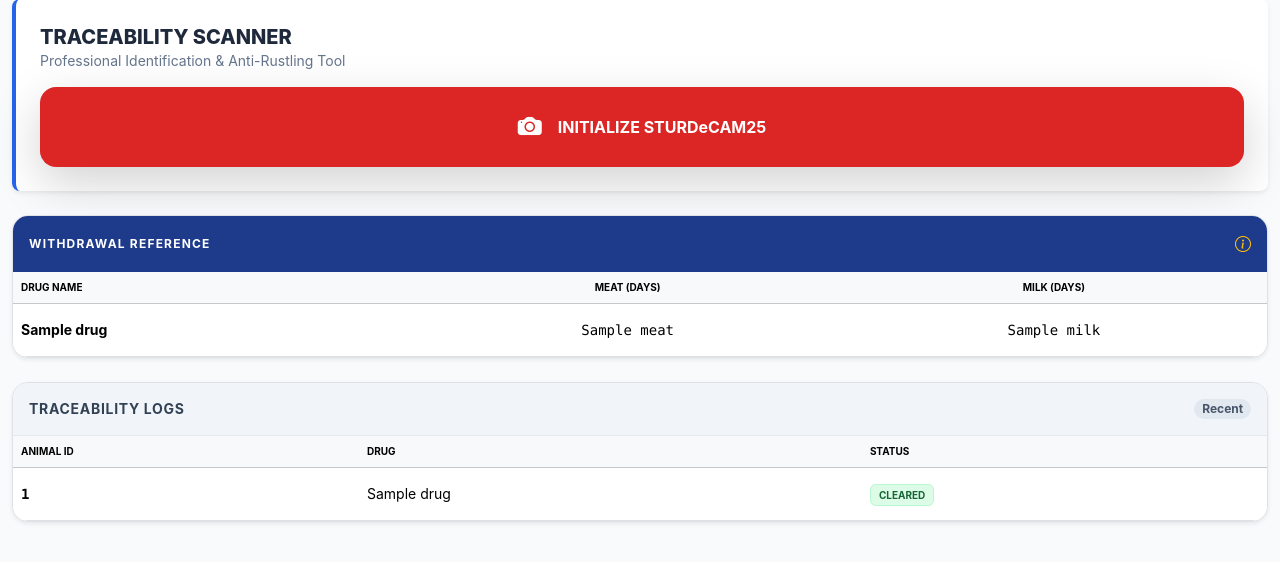
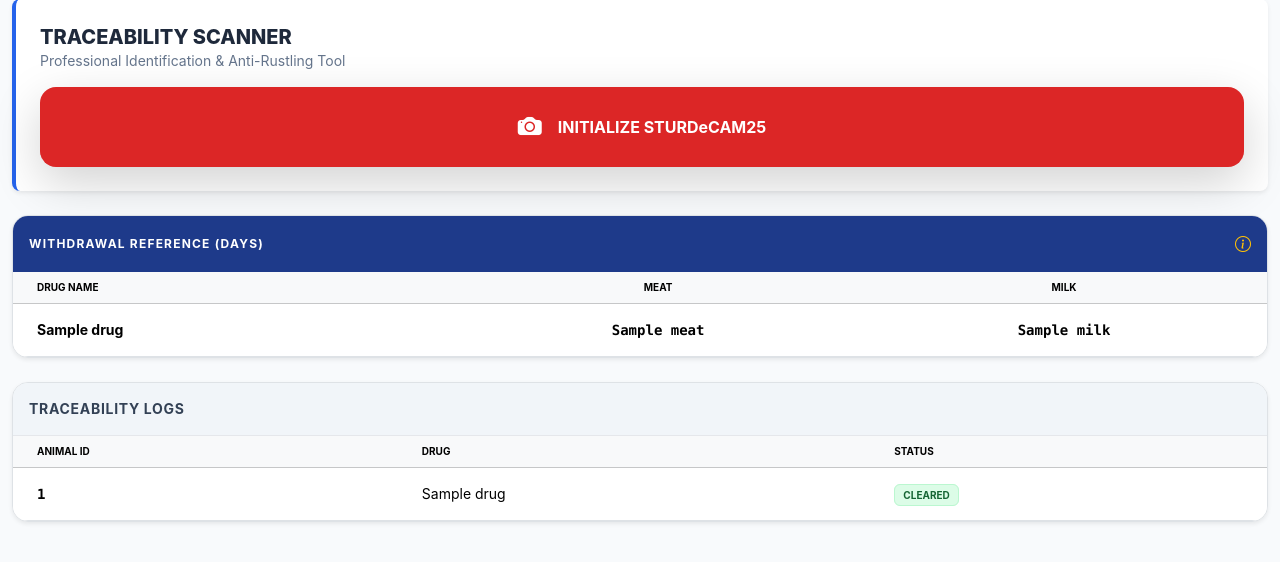
Before and after one commit to nkereril-hub/Vet_Tech-Kenya, a Flask app: template templates/index.html in a window 1280 px wide. Shown: the part 100-662 px from the top of the page. Run offline with Flask 3, Linux system fonts and the light colour scheme; the template is opened without the code that fills it: most values are stand-ins (such as "Sample title", 1, 10 or a date in 2020); some libraries are stand-ins or nearby versions.

Commit message:
Update index.html

```diff
--- a/templates/index.html
+++ b/templates/index.html
@@ -60,7 +60,6 @@
             <div class="bg-blue-50 border-2 border-blue-200 p-4 rounded-2xl shadow-md">
                 <div class="flex items-center justify-between mb-3">
                     <h3 class="font-bold text-blue-900 font-mono">SCAN: <span id="scan-count">0</span> ANIMALS</h3>
-                    <i class="bi bi-activity text-blue-500"></i>
                 </div>
                 <form method="POST" action="{{ url_for('bulk_treatment') }}" class="space-y-3">
                     <input type="hidden" name="scanned_count" id="hidden_count" value="0">
@@ -82,24 +81,24 @@
 
         <div class="bg-white rounded-2xl shadow-sm border overflow-hidden mb-4">
             <div class="p-3 bg-blue-900 text-white flex justify-between items-center">
-                <h5 class="m-0 text-xs font-bold uppercase tracking-widest">Withdrawal Reference</h5>
+                <h5 class="m-0 text-xs font-bold uppercase tracking-widest">Withdrawal Reference (Days)</h5>
                 <i class="bi bi-info-circle text-warning"></i>
             </div>
             <div class="table-responsive">
-                <table class="table table-hover mb-0 align-middle">
+                <table class="table table-hover mb-0 align-middle text-center">
                     <thead class="table-light">
                         <tr class="text-[10px] text-slate-500 uppercase">
-                            <th>Drug Name</th>
-                            <th class="text-center">Meat (Days)</th>
-                            <th class="text-center">Milk (Days)</th>
+                            <th class="text-start ps-4">Drug Name</th>
+                            <th>Meat</th>
+                            <th>Milk</th>
                         </tr>
                     </thead>
                     <tbody class="text-sm">
                         {% for drug, periods in drugs.items() %}
                         <tr class="border-b">
-                            <td class="font-bold text-slate-700 py-3">{{ drug|capitalize }}</td>
-                            <td class="text-center text-red-600 font-mono">{{ periods.meat }}</td>
-                            <td class="text-center text-blue-600 font-mono">{{ periods.milk }}</td>
+                            <td class="text-start ps-4 font-bold text-slate-700 py-3">{{ drug|capitalize }}</td>
+                            <td class="font-mono text-red-600 font-bold">{{ periods.meat }}</td>
+                            <td class="font-mono text-blue-600 font-bold">{{ periods.milk }}</td>
                         </tr>
                         {% endfor %}
                     </tbody>
@@ -110,13 +109,12 @@
         <div class="bg-white rounded-2xl shadow-sm border overflow-hidden mb-4">
             <div class="p-3 bg-slate-100 border-b flex justify-between items-center">
                 <h5 class="m-0 font-bold text-slate-700 text-sm uppercase tracking-wider">Traceability Logs</h5>
-                <span class="badge bg-slate-200 text-slate-600 rounded-pill">Recent</span>
             </div>
             <div class="table-responsive">
                 <table class="table table-hover mb-0 align-middle">
-                    <thead class="table-light">
-                        <tr class="text-[10px] text-slate-500 uppercase">
-                            <th>Animal ID</th>
+                    <thead class="table-light text-[10px] uppercase text-slate-500">
+                        <tr>
+                            <th class="ps-4">Animal ID</th>
                             <th>Drug</th>
                             <th>Status</th>
                         </tr>
@@ -125,61 +123,40 @@
                         {% for rec in records %}
                         {% set safe = datetime.datetime.strptime(rec['safe_date'], '%Y-%m-%d').date() %}
                         <tr class="border-b">
-                            <td class="font-mono font-bold text-blue-800 py-3">{{ rec['animal_id'] }}</td>
+                            <td class="ps-4 font-mono font-bold text-blue-800 py-3">{{ rec['animal_id'] }}</td>
                             <td>{{ rec['drug']|capitalize }}</td>
                             <td>
                                 {% if safe >= today %}
-                                    <span class="px-2 py-1 rounded-md text-[10px] font-bold status-warning whitespace-nowrap">
-                                        LOCKED ({{ (safe - today).days }}d)
-                                    </span>
+                                    <span class="px-2 py-1 rounded-md text-[10px] font-bold status-warning">LOCKED</span>
                                 {% else %}
-                                    <span class="px-2 py-1 rounded-md text-[10px] font-bold status-safe whitespace-nowrap">
-                                        CLEARED
-                                    </span>
+                                    <span class="px-2 py-1 rounded-md text-[10px] font-bold status-safe">CLEARED</span>
                                 {% endif %}
                             </td>
                         </tr>
                         {% endfor %}
-                        {% if not records %}
-                        <tr><td colspan="3" class="text-center py-5 text-slate-400 italic">Waiting for Scanner input...</td></tr>
-                        {% endif %}
                     </tbody>
                 </table>
             </div>
         </div>
-
-        {% if role == 'farmer' %}
-        <div class="bg-amber-50 border-l-4 border-amber-400 p-4 rounded-r-xl shadow-sm">
-            <p class="text-xs text-amber-800 m-0 leading-relaxed">
-                <i class="bi bi-exclamation-triangle-fill me-1"></i>
-                <strong>FARMER NOTICE:</strong> Withdrawal periods are set per KVB guidelines to prevent AMR. Do not slaughter or sell milk until the status shows <strong>CLEARED</strong>.
-            </p>
-        </div>
-        {% endif %}
     </div>
 
     <script>
         function startCamera() {
             const btn = document.getElementById('main-camera-btn');
             const btnText = document.getElementById('btn-text');
-
-            btnText.textContent = "CONNECTING TO STURDeCAM...";
+            btnText.textContent = "INITIALIZING STURDeCAM...";
             btn.classList.add('scanning-pulse', 'bg-yellow-600');
 
             setTimeout(() => {
                 const count = Math.floor(Math.random() * 12) + 2;
                 btn.classList.remove('scanning-pulse', 'bg-yellow-600');
                 btnText.textContent = "SCAN SUCCESSFUL";
-
                 if ("{{ role }}" === "vet") {
-                    const notify = document.getElementById('scanned-notification');
-                    notify.classList.remove('hidden');
+                    document.getElementById('scanned-notification').classList.remove('hidden');
                     document.getElementById('scan-count').textContent = count;
                     document.getElementById('hidden_count').value = count;
-                } else {
-                    alert(Traceability Scan: ${count} Cattle verified at gate.);
                 }
-            }, 1800);
+            }, 1500);
         }
     </script>
 </body>
```
